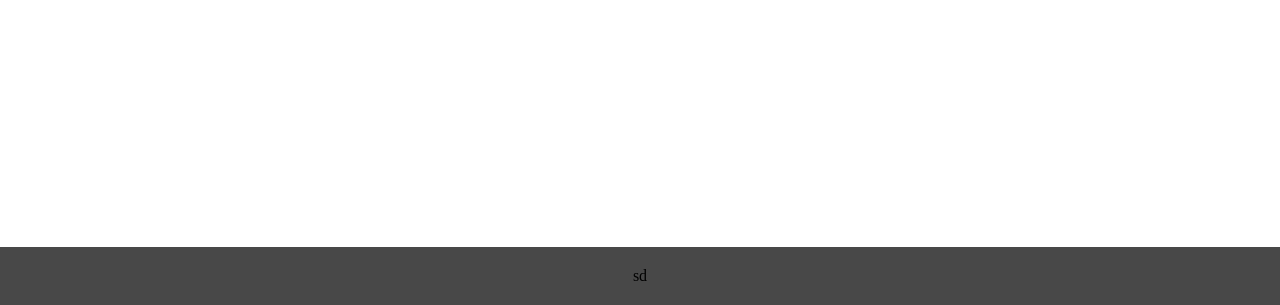
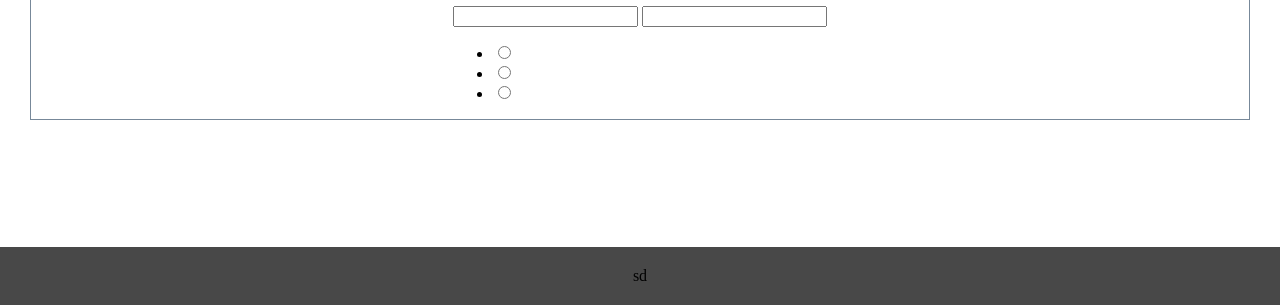
Before and after one commit to malmorox/nosik-art, a plain HTML site: page pages/about-me.html in a window 1280 px wide. Shown: the part 495-800 px from the top of the page. Drawn offline with Linux system fonts and the light colour scheme.

Commit message:
Modificando la página de 'Sobre mi'

```diff
--- a/pages/about-me.html
+++ b/pages/about-me.html
@@ -32,8 +32,36 @@
             <p class="nosik-about-biography">Tu descripción o información personal</p>
         </div>
         <div class="nosik-contact">
-
-        </div>
+            <div class="section-containers meteordg-contact-main-message-zone">
+                <h1> Comunicate 24/7 <br> con nuestro equipo </h1>
+            </div>
+            <div class="section-containers meteordg-contact-main-form-zone">
+                <div class="meteordg-contact-form-section">
+                    <input type="text" class="meteordg-contact-form-fields" name="name" id="name"/>
+                    <input type="email" class="meteordg-contact-form-fields" name="email" id="email"/>
+                    <ul class="meteordg-contact-form-helplist" required>
+                        <li>
+                            <label>
+                                <input type="radio" name="help-option"/>
+                                <span></span>
+                            </label>
+                        </li>
+                        <li>
+                            <label>
+                                <input type="radio" name="help-option"/>
+                                <span></span>
+                            </label>
+                        </li>
+                        <li>
+                            <label>
+                                <input type="radio" name="help-option"/>
+                                <span></span>
+                            </label>
+                        </li>
+                    </ul>
+                    <textarea name="" id=""placeholder="Cuéntanos un poco más, para darte una respuesta más rápida con el equipo especializado" style="display:none"></textarea>
+                </div>
+            </div>
     </div>
 </main>
 <footer class="nosik-footer">
```
